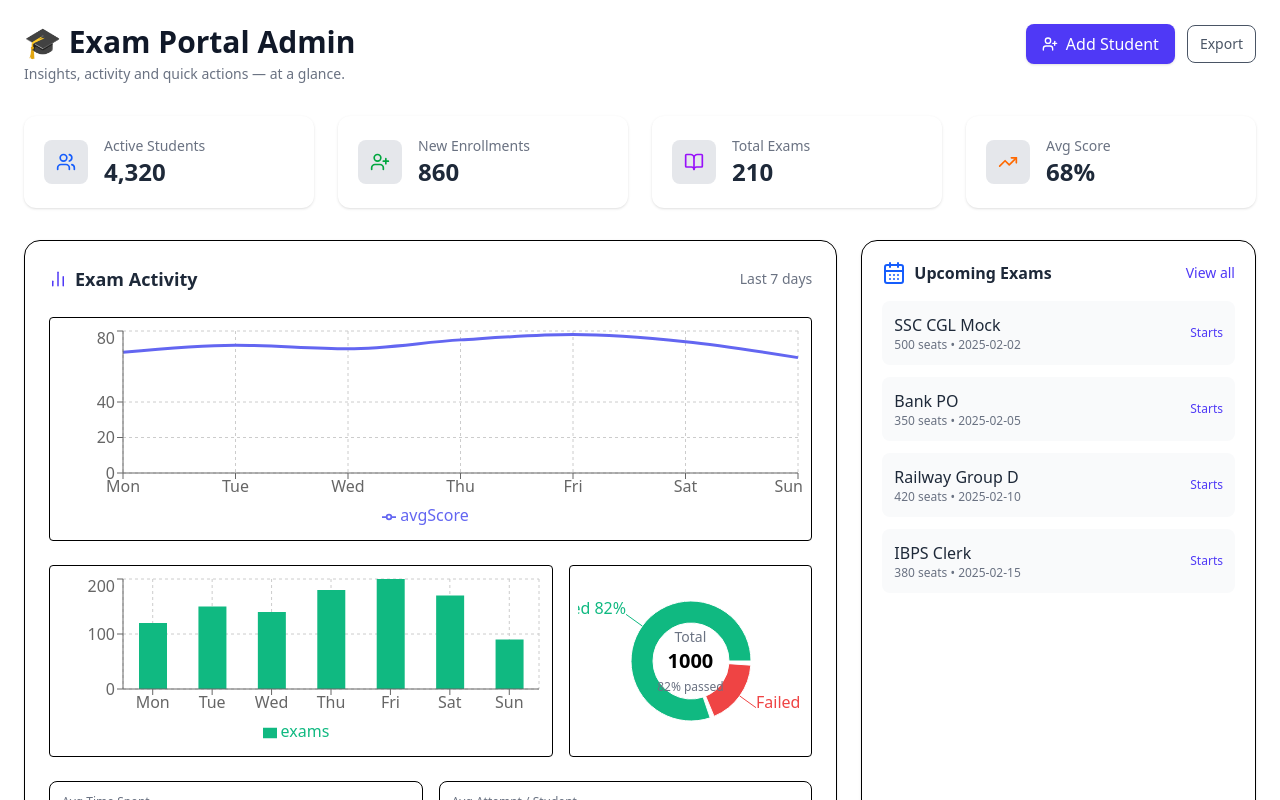
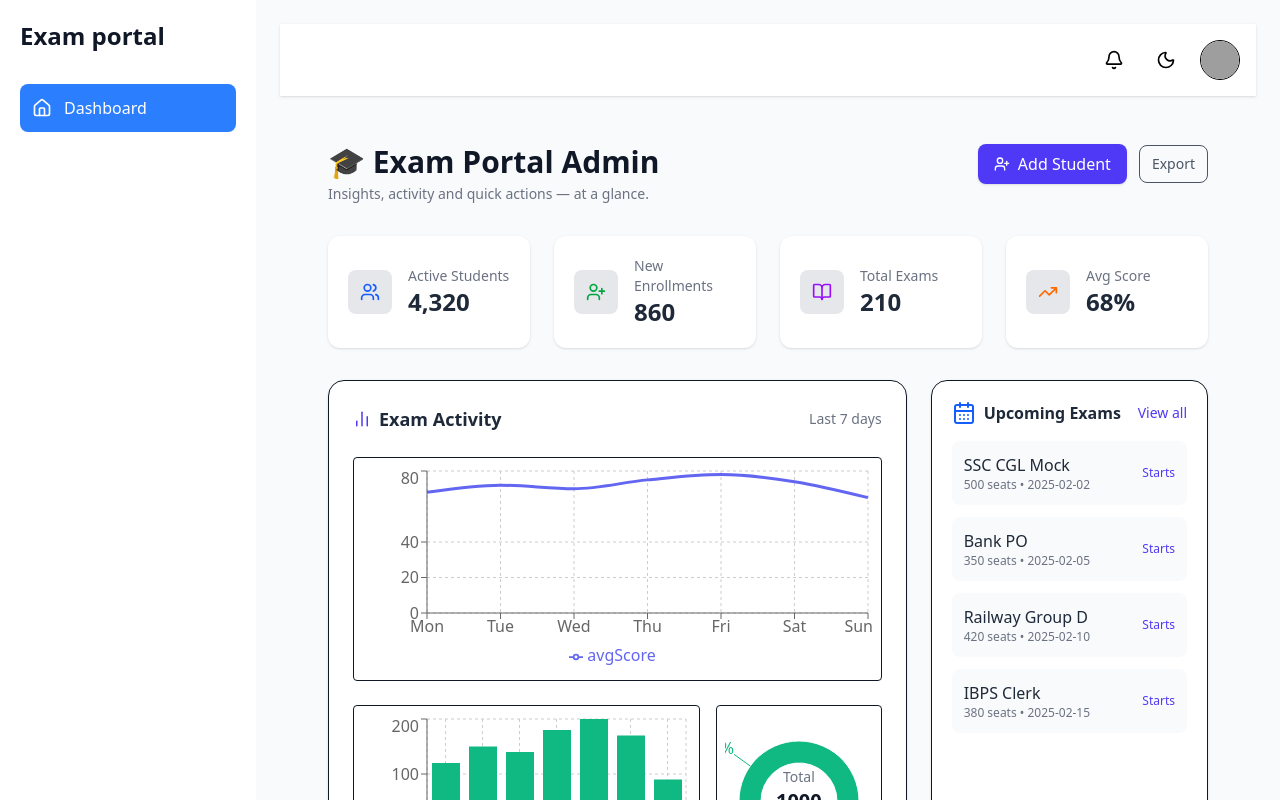
Before and after one commit to chinmoybuzz/react-admin-pannel, a React (Vite) app: page / in a window 1280 px wide. Shown: the top 800 px of the page. Built offline with nearby package versions, Linux system fonts and the light colour scheme; grey boxes are pictures that could not be loaded.

Commit message:
testing 10

```diff
--- a/src/App.jsx
+++ b/src/App.jsx
@@ -18,12 +18,12 @@ function App() {
         <Route path="/signup" element={<SignUp />} />
 
         {/* App Layout Pages */}
-        {/* <Route element={<Layout />}> */}
-        <Route path="/" element={<Dashboard />} />
-        <Route path="/users" element={<Users />} />
-        <Route path="/roles" element={<Roles />} />
-        <Route path="/settings" element={<Settings />} />
-        {/* </Route> */}
+        <Route element={<Layout />}>
+          <Route path="/" element={<Dashboard />} />
+          <Route path="/users" element={<Users />} />
+          <Route path="/roles" element={<Roles />} />
+          <Route path="/settings" element={<Settings />} />
+        </Route>
       </Routes>
     </Suspense>
   );
```
